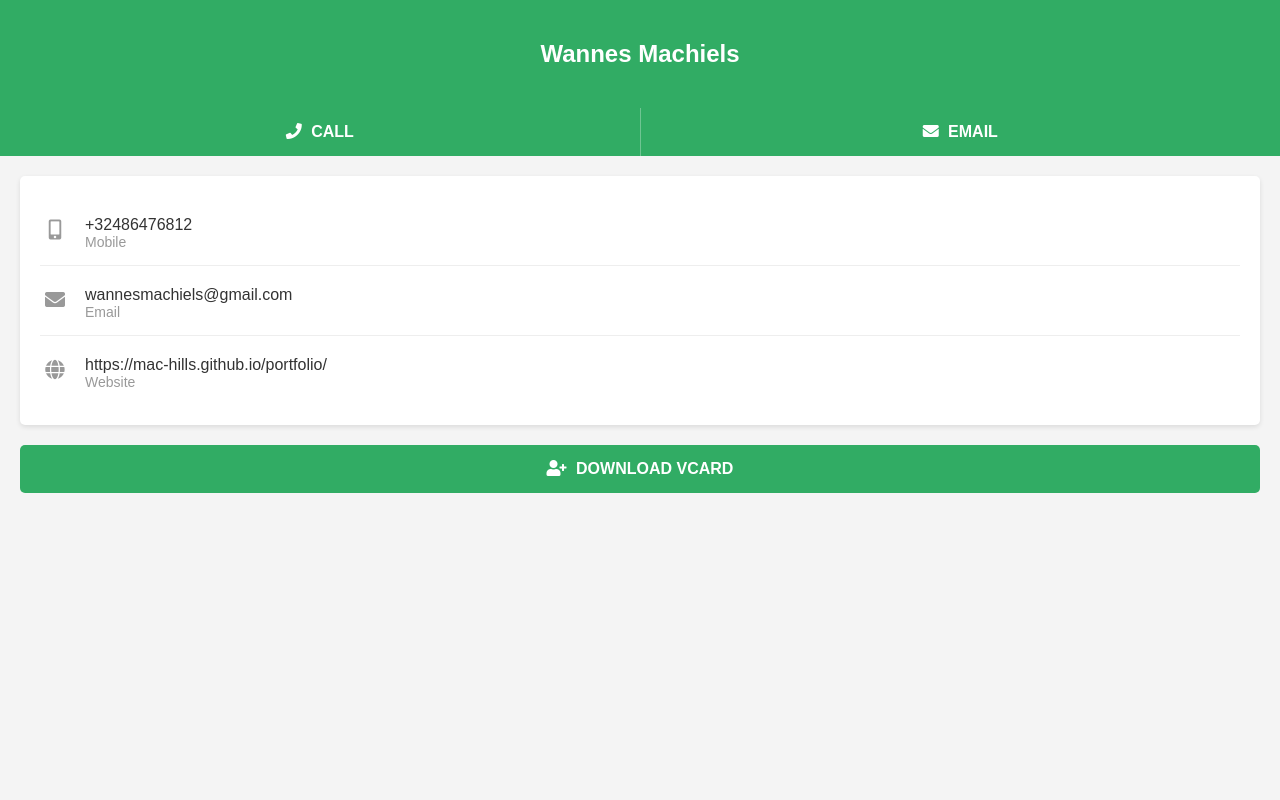
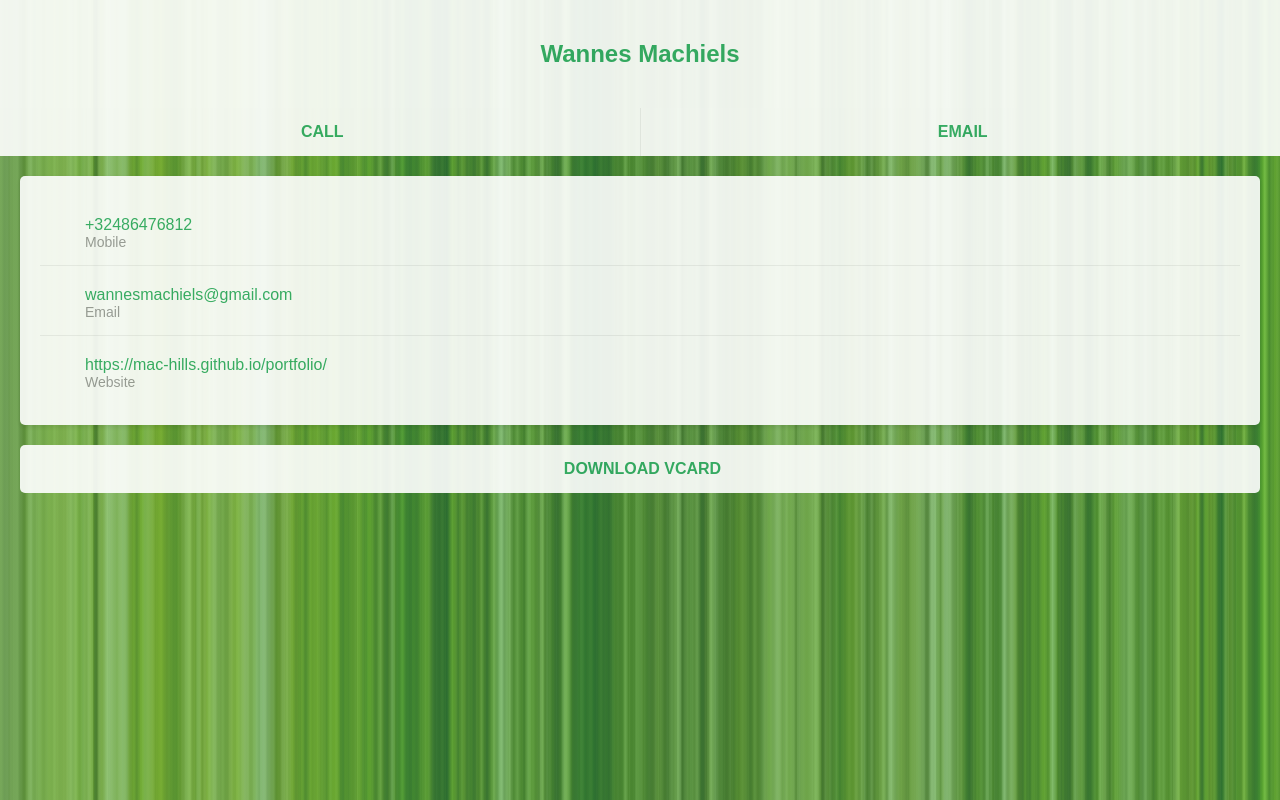
Before and after one commit to mac-hills/contact, a plain HTML site: page index.html in a window 1280 px wide. Drawn offline with Linux system fonts and the light colour scheme.

Commit message:
Master (#1)
* updated favicon

* updated favicon

* updated favicon

```diff
--- a/index.html
+++ b/index.html
@@ -4,11 +4,16 @@
     <meta charset="UTF-8">
     <meta name="viewport" content="width=device-width, initial-scale=1.0">
     <title>Wannes Machiels - Contact</title>
-    <link rel="stylesheet" href="https://cdnjs.cloudflare.com/ajax/libs/font-awesome/5.15.4/css/all.min.css">
+<!--    <link rel="stylesheet" href="https://cdnjs.cloudflare.com/ajax/libs/font-awesome/5.15.4/css/all.min.css">-->
     <link rel="stylesheet" href="main.css">
     <link rel="icon" href="favicon.svg" sizes="any" type="image/svg+xml">
 </head>
-<body>
+<body style='
+  background-image:
+    linear-gradient(rgba(67, 172, 97, 0.5), rgba(67, 172, 97, 0.5)),
+    url("/assets/bg.png");
+  background-repeat: repeat-y;
+'>
     <div class="header">
         <h1>Wannes Machiels</h1>
     </div>
--- a/main.css
+++ b/main.css
@@ -6,10 +6,11 @@ body {
         }
 
         .header {
-            background-color: #31AC64;
-            color: white;
+            background-color: white;
+            color: #31AC64;
             text-align: center;
             padding: 20px 0;
+            opacity: 90%;
         }
 
         .header h1 {
@@ -26,18 +27,19 @@ body {
             flex: 1;
             text-align: center;
             padding: 15px 0;
-            color: white;
+            color: #31AC64;
             text-decoration: none;
             font-weight: bold;
+            opacity: 90%;
         }
 
         .action-button.call {
-            background-color: #31AC64;
-            border-right: 1px solid rgba(255,255,255,0.3);
+            background-color: white;
+            border-right: 1px solid #eee;
         }
 
         .action-button.email {
-            background-color: #31AC64;
+            background-color: white;
         }
 
         .contact-info {
@@ -46,6 +48,7 @@ body {
             padding: 20px;
             border-radius: 5px;
             box-shadow: 0 2px 5px rgba(0,0,0,0.1);
+            opacity: 90%;
         }
 
         .contact-item {
@@ -81,7 +84,7 @@ body {
 
         .contact-value {
             font-size: 16px;
-            color: #333;
+            color: #31AC64;
             text-decoration: none;
             display: block;
             margin-top: 5px;
@@ -89,14 +92,15 @@ body {
 
         .download-vcard {
             display: block;
-            background-color: #31AC64;
-            color: white;
+            background-color: white;
+            color: #31AC64;
             text-align: center;
             margin: 20px;
             padding: 15px 0;
             text-decoration: none;
             border-radius: 5px;
             font-weight: bold;
+            opacity: 90%;
         }
 
         .action-button i, .download-vcard i {
```
Also changed, not shown: assets/bg.png (added), favicon.ico (deleted), favicon.svg.
